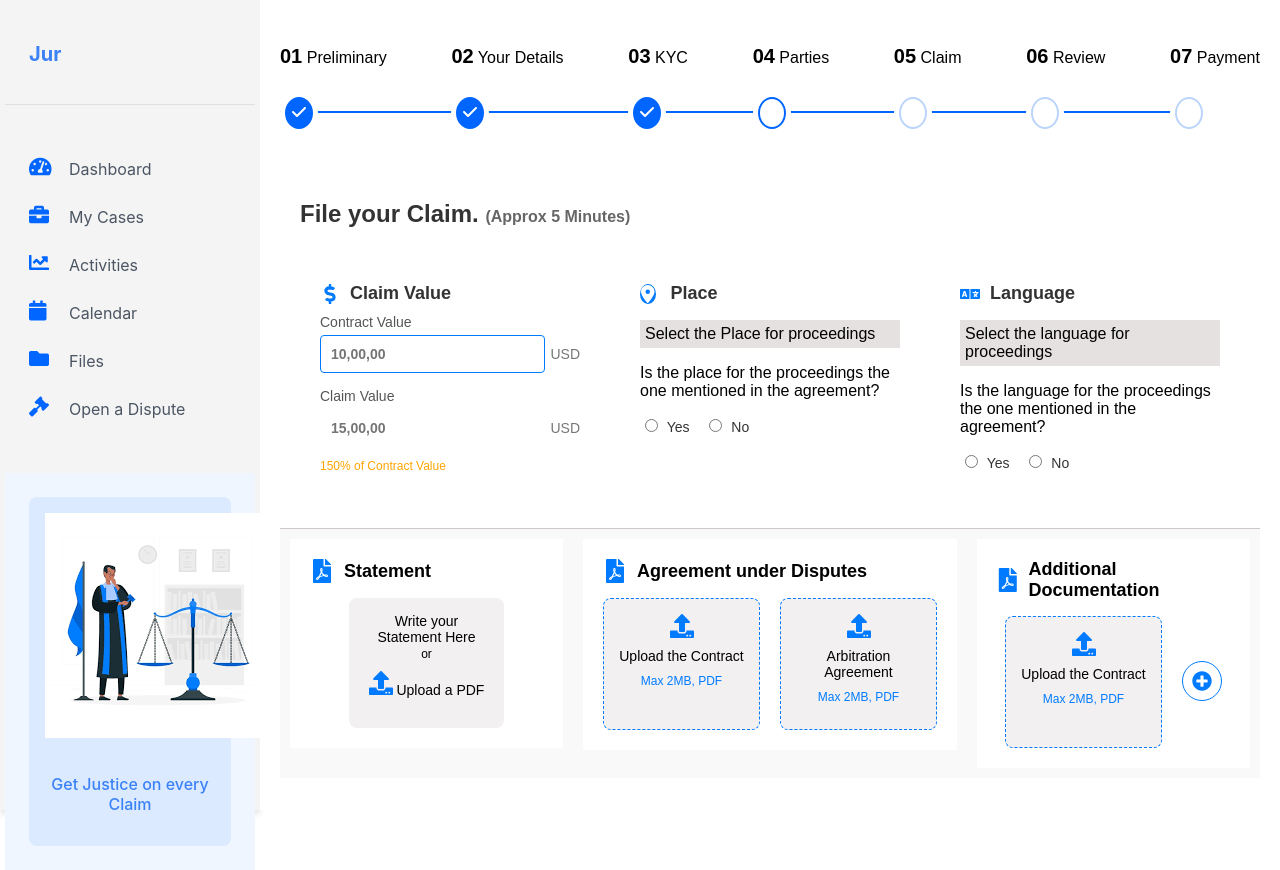
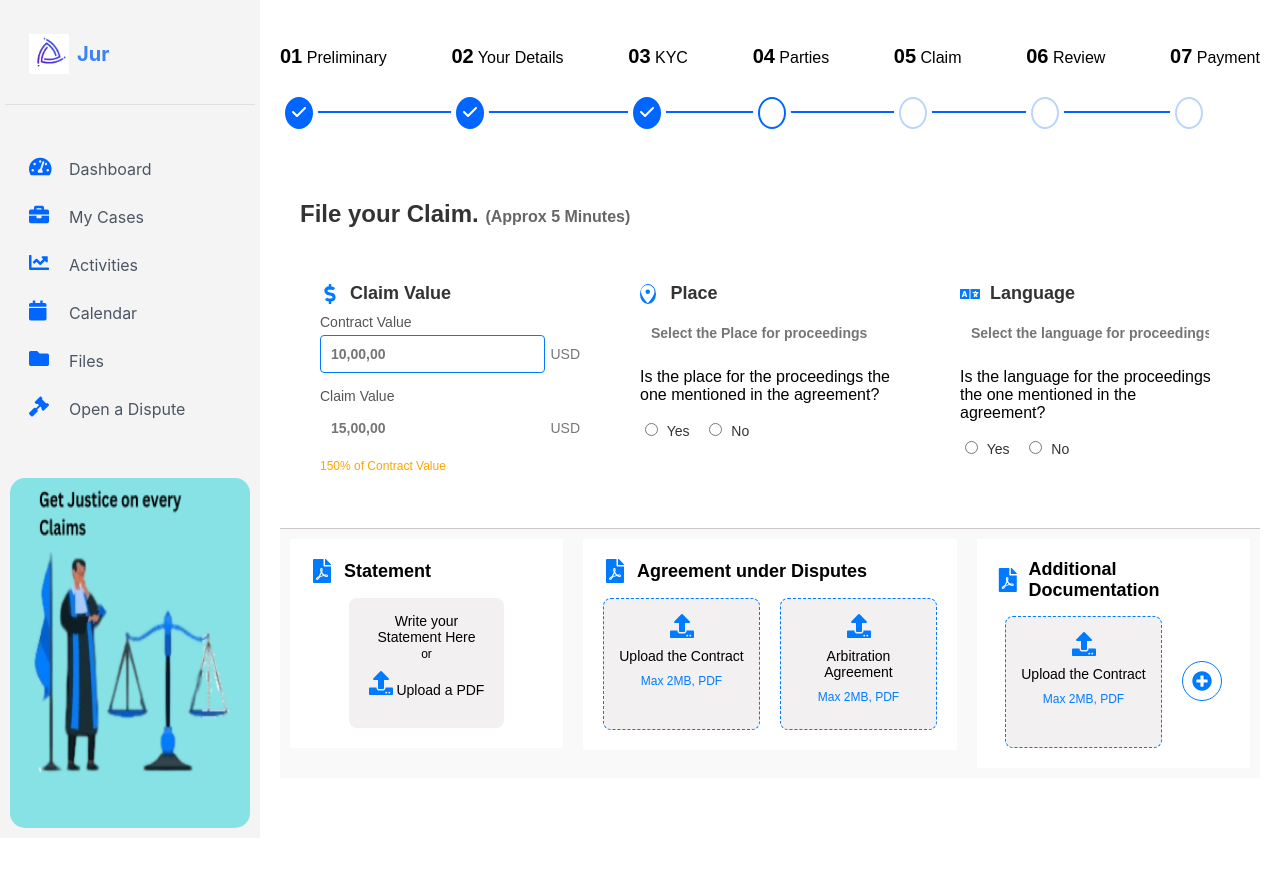
Before and after one commit to im-ayushjha/Rise11, a React (Create React App) app in the folder rise11/: page / in a window 1280 px wide. After the commit the page ends 838 px from the top, so only its background shows below. Built offline with nearby package versions, Linux system fonts and the light colour scheme.

Commit message:
add the images into sidebar

```diff
--- a/rise11/src/components/DashboardContent.js
+++ b/rise11/src/components/DashboardContent.js
@@ -187,10 +187,17 @@ function DashboardContent() {
               />{" "}
               Place
             </h2>
-            <p style={{ backgroundColor: "#e6e1e1", padding: "5px" }}>
-              Select the Place for proceedings
-            </p>
-            <p>
+            <div className="input-group">
+              <input
+                type="text"
+                placeholder="Select the Place for proceedings"
+              />
+            </div>
+            <p
+              style={{
+                fontweight: "bold",
+              }}
+            >
               Is the place for the proceedings the one mentioned in the
               agreement?
             </p>
@@ -210,10 +217,17 @@ function DashboardContent() {
             <h2>
               <FaLanguage className="icon" /> Language
             </h2>
-            <p style={{ backgroundColor: "#e6e1e1", padding: "5px" }}>
-              Select the language for proceedings
-            </p>
-            <p>
+            <div className="input-group">
+              <input
+                type="text"
+                placeholder="Select the language for proceedings"
+              />
+            </div>
+            <p
+              style={{
+                fontweight: "bold",
+              }}
+            >
               Is the language for the proceedings the one mentioned in the
               agreement?
             </p>
--- a/rise11/src/components/Sidebar.css
+++ b/rise11/src/components/Sidebar.css
@@ -2,7 +2,7 @@
 
 .sidebar {
   width: 14rem; /* equivalent to w-56 */
-  height: 100vh; /* equivalent to h-screen */
+  height: 100%; /* equivalent to h-screen */
   background-color: white;
   box-shadow: 0 4px 6px rgba(0, 0, 0, 0.1);
   display: flex;
@@ -23,6 +23,8 @@
 .sidebar-logo .logo-container {
   display: flex;
   align-items: center;
+  /* height: 20%; */
+  /* width: 50px; */
   gap: 0.5rem;
 }
 
@@ -75,11 +77,17 @@
   background-color: #eff6ff;
 }
 
-.sidebar-promo .promo-box {
+/* .sidebar-promo .promo-box {
   background-color: #dbeafe;
   padding: 1rem;
   border-radius: 0.5rem;
   text-align: center;
+} */
+
+.img-change {
+  padding: 2%; /* Keeps a little padding */
+  height: 350px;
+  border-radius: 20px;
 }
 
 .sidebar-promo img {
--- a/rise11/src/components/Sidebar.js
+++ b/rise11/src/components/Sidebar.js
@@ -1,6 +1,6 @@
 import React from "react";
 import logo from "../Photos/logo.jpg";
-import image from "../Photos/images.png";
+import image from "../Photos/Images.png";
 import "./Sidebar.css";
 
 const Sidebar = () => {
@@ -9,7 +9,8 @@ const Sidebar = () => {
       {/* Logo Section */}
       <div className="sidebar-logo">
         <div className="logo-container">
-          {/* <img src={logo} alt="Logo" /> */}
+          <img src={logo} alt="Logo" style={{ height: "40px" }} />
+
           {/* <div className="logo-circle"></div> */}
           <h1>Jur</h1>
         </div>
@@ -58,12 +59,12 @@ const Sidebar = () => {
       </nav>
 
       {/* Promo Section */}
-      <div className="sidebar-promo">
-        <div className="promo-box">
-          <img src={image} alt="Justice" className="mx-auto mb-4" />
-          <p>Get Justice on every Claim</p>
-        </div>
-      </div>
+      {/* <div className="sidebar-promo"> */}
+      {/* <div className="promo-box"> */}
+      {/* <p>Get Justice on every Claim</p> */}
+      <img src={image} alt="Justice" className="img-change" />
+      {/* </div> */}
+      {/* </div> */}
     </div>
   );
 };
```
Also changed, not shown: rise11/src/Photos/images.png.
